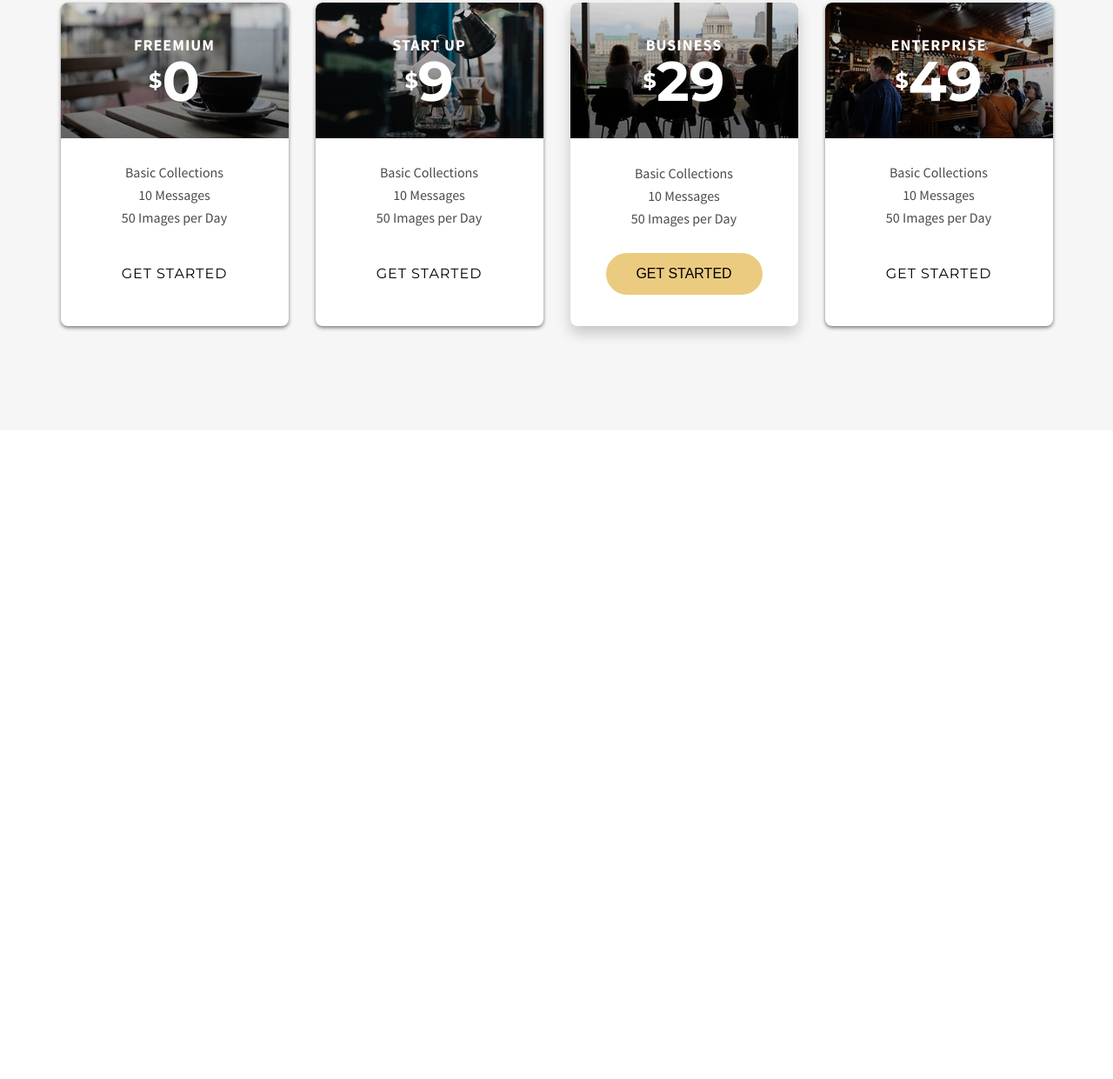
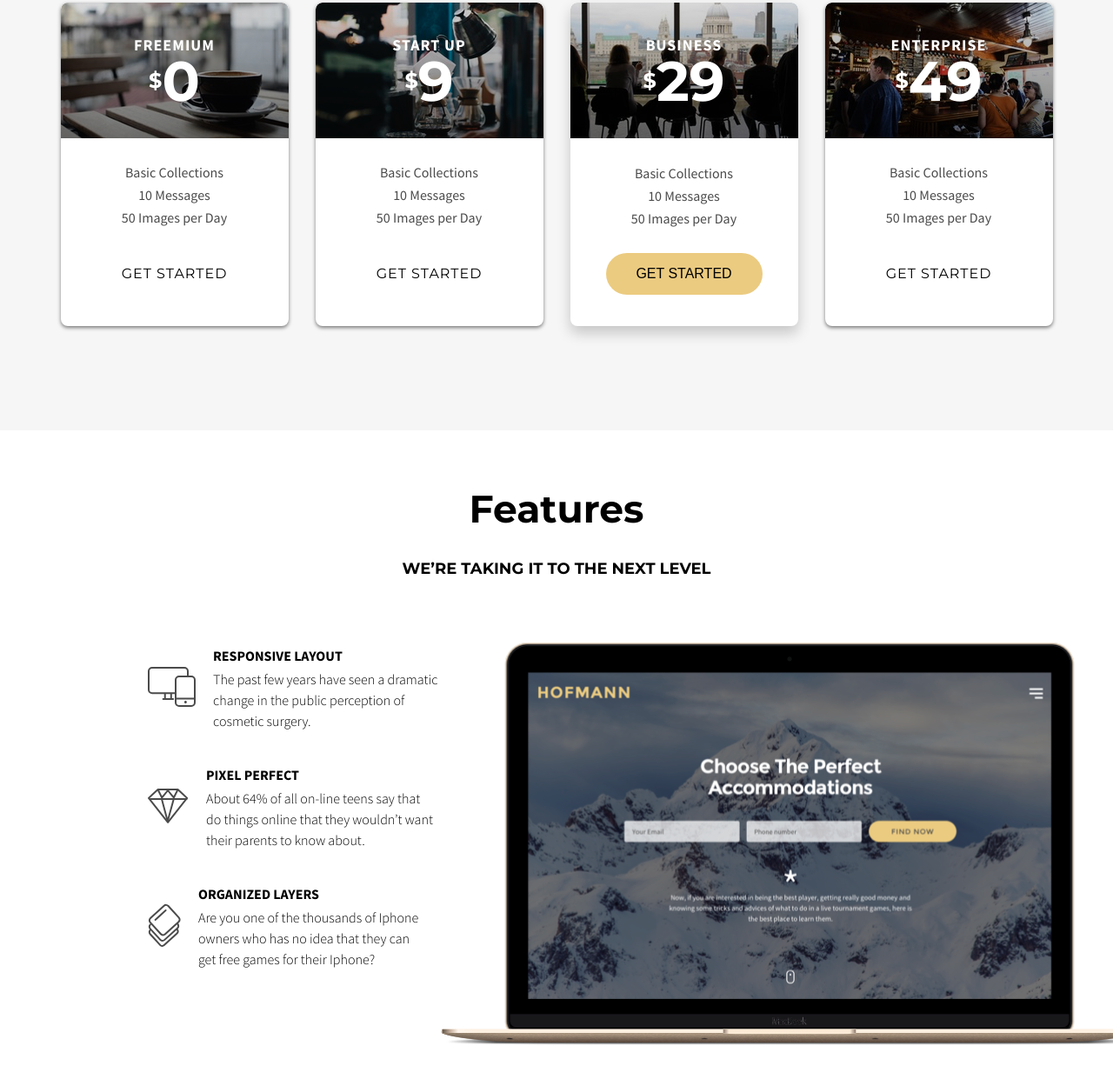
Before and after one commit to MikeJoester/dan-nguyen-html-css-training, a website built with Parcel: page practice-one/src/index.html in a window 1280 px wide. Shown: the part 865-2106 px from the top of the page at 87% size. Before the commit the page ends 1360 px from the top, so only its background shows below. Built offline with nearby package versions, Linux system fonts and the light colour scheme.

Commit message:
add: features component

```diff
--- a/practice-one/src/assets/styles/style.css
+++ b/practice-one/src/assets/styles/style.css
@@ -162,6 +162,12 @@ a {
     font-size: var(--font-size-xxx-large);
 }
 
+.heading--md {
+    padding-top: 32px;
+    font-size: var(--font-size-medium);
+    line-height: 30px;
+}
+
 .pricing__options {
     padding-top: 76px;
     width: 100%;
@@ -264,3 +270,51 @@ a {
     font-size: 16px;
     line-height: 20px;
 }
+
+.container--features {
+    height: 768px;
+    justify-content: space-between;
+}
+
+.features__heading {
+    display: flex;
+    flex-direction: column;
+    align-items: center;
+}
+
+.features__details {
+    display: flex;
+    flex-direction: row;
+    margin-bottom: 60px;
+    width: 100%;
+}
+
+.features__list {
+    display: flex;
+    flex-direction: column;
+    gap: 35px;
+    width: 50%;
+    padding-left: 170px;
+}
+
+.features__item {
+    display: flex;
+    flex-direction: row;
+    gap: 20px;
+}
+
+.item__text {
+    color: #000;
+    font-size: 16px;
+    width: 262px;
+}
+
+.item__text--title {
+    font-weight: var(--font-weight-mediumbold);
+    line-height: 30px;
+}
+
+.item__text--details {
+    font-weight: 300;
+    line-height: 24px;
+}
--- a/practice-one/src/index.html
+++ b/practice-one/src/index.html
@@ -116,6 +116,42 @@
                 </li>
             </ul>
         </div>
+
+        <!-- Features -->
+        <div class="container container--features">
+            <div class="features__heading">
+                <h1 class="heading">Features</h1>
+                <h1 class="heading heading--md">WE’RE TAKING IT TO THE NEXT LEVEL</h1>
+            </div>
+
+            <div class="features__details">
+                <ul class="features__list">
+                    <li class="features__item">
+                        <img src="./assets/images/devices.svg" title="Devices" />
+                        <div class="item__text">
+                            <p class="item__text item__text--title">RESPONSIVE LAYOUT</p>
+                            <p class="item__text item__text--details">The past few years have seen a dramatic change in the public perception of cosmetic surgery.</p>
+                        </div>
+                    </li>
+                    <li class="features__item">
+                        <img src="./assets/images/diamond.svg" title="Devices" />
+                        <div class="item__text">
+                            <p class="item__text item__text--title">PIXEL PERFECT</p>
+                            <p class="item__text item__text--details">About 64% of all on-line teens say that do things online that they wouldn’t want their parents to know about.</p>
+                        </div>
+                    </li>
+                    <li class="features__item">
+                        <img src="./assets/images/layers.svg" title="Devices" />
+                        <div class="item__text">
+                            <p class="item__text item__text--title">ORGANIZED LAYERS</p>
+                            <p class="item__text item__text--details">Are you one of the thousands of Iphone owners who has no idea that they can get free games for their Iphone?</p>
+                        </div>
+                    </li>
+                </ul>
+
+                <img src="./assets/images/mac.png" title="Works on Mac!" style="margin-right: 72px"/>
+            </div>
+        </div>
     </div>
 </body>
 </html>
```
Also changed, not shown: practice-one/src/assets/images/devices.svg (added), practice-one/src/assets/images/diamond.svg (added), practice-one/src/assets/images/layers.svg (added), practice-one/src/assets/images/mac.png (added).
